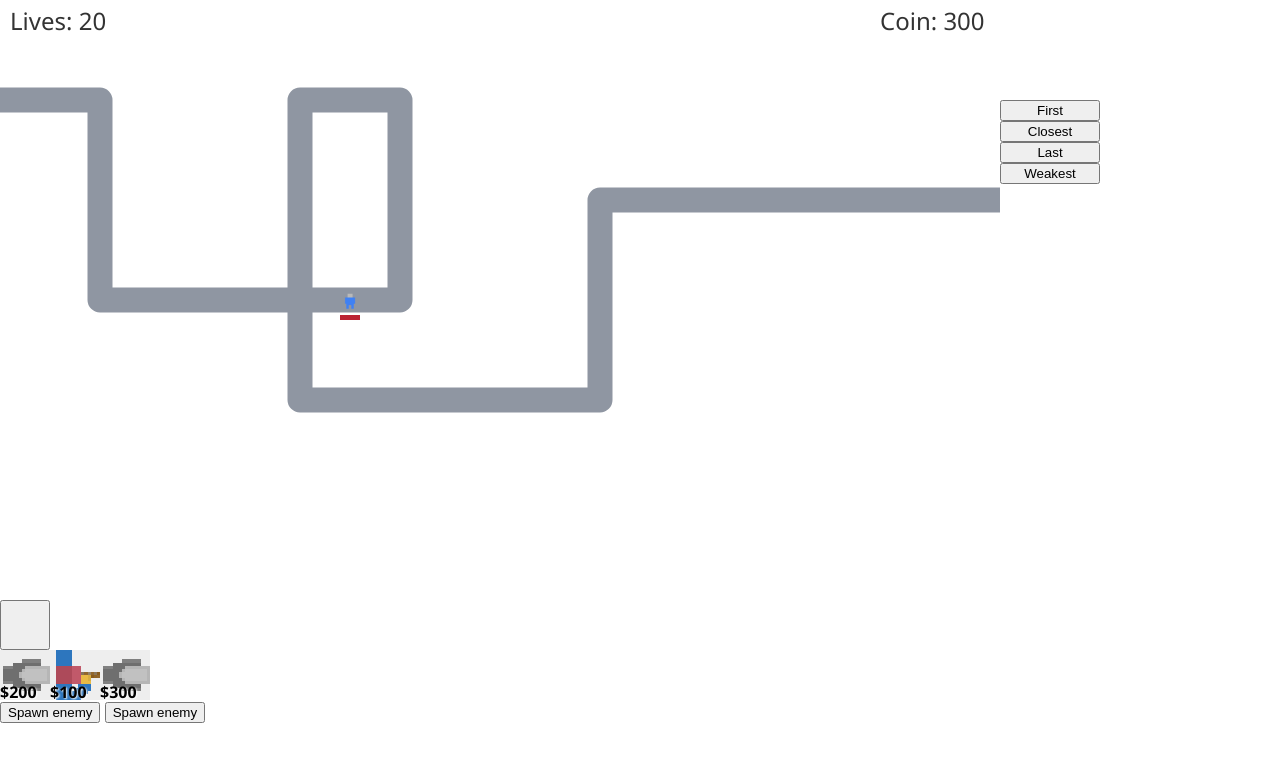
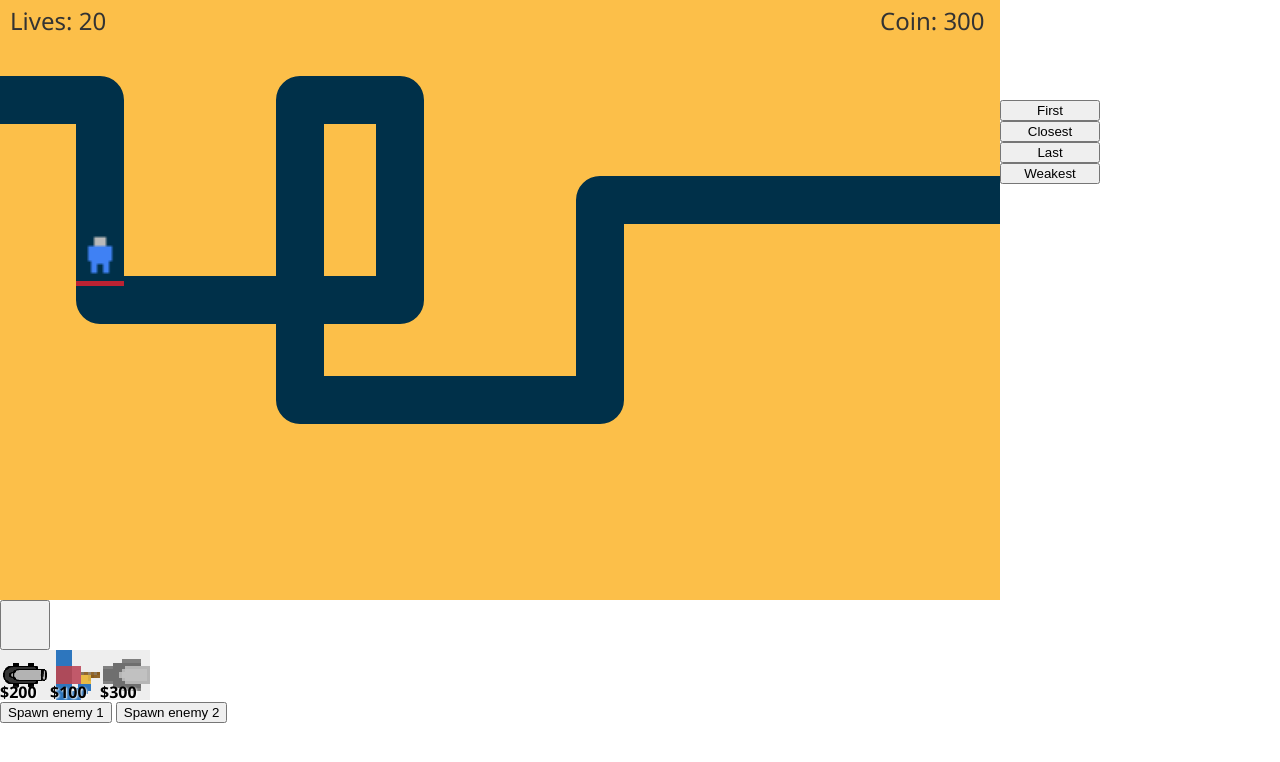
Before and after one commit to FOLLGAD/Tower-defense, a website: page client/index.html in a window 1280 px wide. Drawn offline with Linux system fonts and the light colour scheme.

Commit message:
new textures, and ui improvements

```diff
--- a/client/game.js
+++ b/client/game.js
@@ -46,11 +46,13 @@ class Vector {
 	}
 }
 
-class World {
-	constructor({ height = 600, width = 1000 }) {
-		this.height = height;
-		this.width = width;
-		this.path = [
+let Maps = {
+	0: {
+		width: 1000,
+		height: 600,
+		backgroundColor: "#fcbf49",
+		pathColor: "#003049",
+		path: [
 			new Vector(-50, 100),
 			new Vector(100, 100),
 			new Vector(100, 300),
@@ -60,17 +62,25 @@ class World {
 			new Vector(300, 400),
 			new Vector(600, 400),
 			new Vector(600, 200),
-			new Vector(1050, 200)
-		];
+			new Vector(1050, 200),
+		],
+	}
+}
+
+class World {
+	constructor({ mapnr = 0 }) {
+		Object.assign(this, Maps[mapnr]);
 	}
 	isOutOfBounds(vector) {
 		return vector.x < 0 || vector.x > this.width || vector.y < 0 || vector.y > this.height;
 	}
 	draw(ctx) {
+		ctx.fillStyle = this.backgroundColor;
+		ctx.fillRect(0, 0, this.width, this.height);
 		ctx.lineJoin = "round"
 		ctx.beginPath();
-		ctx.strokeStyle = "#8F96A2";
-		ctx.lineWidth = 25;
+		ctx.strokeStyle = this.pathColor;
+		ctx.lineWidth = 48;
 		this.path.forEach((vector, index) => {
 			if (index === 0) return ctx.moveTo(vector.x, vector.y);
 			ctx.lineTo(vector.x, vector.y);
@@ -84,8 +94,8 @@ let Enemies = {
 		image: newImg("./resources/enemies/base.png"),
 		drop: 10,
 		walkingSpeed: 2,
-		width: 20,
-		height: 20,
+		width: 48,
+		height: 48,
 		health: 100,
 		damage: 1,
 		armor: 2,
@@ -93,9 +103,9 @@ let Enemies = {
 	Goblin: {
 		image: newImg("./resources/enemies/base.png"),
 		drop: 5,
-		walkingSpeed: 3,
-		width: 15,
-		height: 15,
+		walkingSpeed: 4,
+		width: 32,
+		height: 32,
 		health: 50,
 		damage: 1,
 		armor: 1,
@@ -155,46 +165,46 @@ class Enemy {
 
 const Towers = {
 	Cannon: {
-		width: 20,
-		height: 20,
+		image: newImg("./resources/towers/cannon2.png"),
+		width: 48,
+		height: 48,
 		range: 100,
-		speed: 4,
+		speed: 8,
 		price: 200,
 		projectile: {
 			damage: 100,
-			speed: 8,
+			speed: 16,
 			penetration: 3,
 			radius: 5,
 		},
-		image: newImg("./resources/towers/cannon.png")
 	},
 	Peashooter: {
-		width: 20,
-		height: 20,
+		image: newImg("./resources/towers/peashooter.png"),
+		width: 48,
+		height: 48,
 		range: 150,
-		speed: 12,
+		speed: 24,
 		price: 100,
 		projectile: {
 			damage: 25,
-			speed: 12,
+			speed: 24,
 			penetration: 1,
 			radius: 2,
 		},
-		image: newImg("./resources/towers/peashooter.png")
 	},
 	Bomber: {
-		width: 20,
-		height: 20,
+		image: newImg("./resources/towers/cannon.png"),
+		width: 48,
+		height: 48,
 		range: 80,
-		speed: 2,
+		speed: 4,
 		price: 300,
 		projectile: {
 			damage: 200,
-			speed: 4,
+			speed: 8,
 			penetration: 5,
 			radius: 4,
 		},
-		image: newImg("./resources/towers/cannon.png")
 	}
 }
 
@@ -224,13 +234,8 @@ class Tower {
 		this.pos = vector;
 		this.rotation = 0;
 		this.cooldown = 0;
-		this.height = 20;
-		this.width = 20;
 
-		this.range = Towers[type].range;
-		this.speed = Towers[type].speed;
-		this.projectile = Towers[type].projectile;
-		this.image = Towers[type].image;
+		Object.assign(this, Towers[type]);
 
 		this.method = "first";
 
@@ -335,10 +340,12 @@ class Game {
 		let __game = this;
 		this.mousepos = new Vector(0, 0);
 		this.canvas = document.createElement("canvas");
+		this.canvas.imageSmoothingEnabled = false;
 		let gamediv = document.getElementById("game")
 		gamediv.appendChild(this.canvas);
 		this.ctx = this.canvas.getContext("2d");
 		this.selectedTower = null;
+		this.fps = 1000 / 30;
 
 		(function () {
 			let towerDisplay = document.createElement("div");
@@ -403,7 +410,7 @@ class Game {
 		menu.appendChild(playPause);
 		playPause.addEventListener("click", () => {
 			this.togglePlay();
-		})
+		});
 
 		let towermenu = document.createElement("div");
 		towermenu.className = "tower-menu";
@@ -431,7 +438,11 @@ class Game {
 					if (elem) elem.classList.remove("active");
 					this.classList.add("active");
 				}
-				__game.selectedTower = (__game.selectedTower == towername) ? null : towername;
+				if (__game.selectedTower == towername) {
+					__game.deselectBuyTower();
+				} else {
+					__game.selectedTower = towername;
+				}
 			})
 		});
 
@@ -451,6 +462,7 @@ class Game {
 				let towerln = player.towers.length;
 				for (let i = 0; i < towerln; i++) {
 					let tower = player.towers[i];
+					console.log(tower.width)
 					if (tower.pos.x < this.mousepos.x && tower.pos.x + tower.width > this.mousepos.x &&
 						tower.pos.y < this.mousepos.y && tower.pos.y + tower.height > this.mousepos.y) {
 						this.displayTower(tower);
@@ -462,7 +474,7 @@ class Game {
 				// Place new tower
 				let { width, height } = Towers[this.selectedTower];
 				if (player.buyTower({ vector: new Vector(e.clientX - width / 2, e.clientY - height / 2), type: this.selectedTower })) {
-					this.selectedTower = null;
+					this.deselectBuyTower();
 				}
 			}
 		});
@@ -473,16 +485,27 @@ class Game {
 		});
 		this.canvas.addEventListener("mouseleave", function () {
 			__game.hideCursor = true;
-		})
+		});
+		this.wave = {
+			number: 0,
+			queue: [],
+			passedTime: 0
+		}
+	}
+	deselectBuyTower() {
+		this.selectedTower = null;
+		let elem = document.querySelector(".tower.active");
+		elem && elem.classList.remove("active");
 	}
 	startAnimation() {
-		this.animid = requestAnimationFrame(this.update.bind(this));
+		this.animid = requestAnimationFrame(this.draw.bind(this));
 	}
 	stopAnimation() {
-		return cancelAnimationFrame(this.animid);
+		cancelAnimationFrame(this.animid);
 	}
 	togglePlay() {
 		this.play = !this.play;
+		if (this.play) this.update();
 	}
 	checkEnemyCollisions() {
 		let projln = this.projectiles.length;
@@ -524,8 +547,27 @@ class Game {
 		this.ctx.arc(pos.x, pos.y, range, 0, Math.PI * 2);
 		this.ctx.fill();
 	}
+	nextWave() {
+		let nr = ++this.wave.number;
+		this.wave.queue = getWave(nr);
+	}
+	spawnEnemies() {
+		this.wave.passedTime += this.fps;
+		if (this.wave.queue.length === 0) {
+			return;
+		} else if (this.wave.queue[0].enemies.length === 0) {
+			if (this.wave.passedTime > this.wave.queue[0].delay) {
+				this.wave.passedTime -= this.wave.queue[0].delay;
+				this.wave.queue.shift();
+			}
+		} else if (this.wave.passedTime > this.wave.queue[0].interval) {
+			this.wave.passedTime -= this.wave.queue[0].interval;
+			let enem = this.wave.queue[0].enemies.shift();
+			this.enemies.push(enem);
+		}
+	}
 	update() {
-		if (this.play) {
+		if (!this.play) return;
 		this.projectiles.forEach(proj => {
 			proj.update();
 			if (this.world.isOutOfBounds(proj.pos)) {
@@ -540,11 +582,8 @@ class Game {
 		});
 		this.players.forEach(player => player.update());
 		this.checkEnemyCollisions();
-		}
-
-		this.draw();
-
-		requestAnimationFrame(this.update.bind(this));
+		this.spawnEnemies();
+		setTimeout(this.update.bind(this), this.fps);
 	}
 	draw() {
 		let canvas = this.canvas,
@@ -580,6 +619,7 @@ class Game {
 		ctx.font = "24px 'Segoe UI'";
 		ctx.fillText(`Lives: ${this.lives}`, 10, 30);
 		ctx.fillText(`Coin: ${this.players[0].money}`, canvas.width - 120, 30);
+		requestAnimationFrame(this.draw.bind(this));
 	}
 }
 
@@ -616,23 +656,44 @@ function isCircleRectColliding(circle, rect) {
 	return (dx * dx + dy * dy <= (circle.radius * circle.radius));
 }
 
+/*	Queue Object:
+ *		enemies: []Enemy
+ *			which enemies to spawn
+ *		interval: Number
+ *			ms to wait between each enemy. defaults to 250ms
+ *		delay: Number
+*			ms to wait until next batch. defaults to 1000ms
+ */
+function addN(iterations, classFunction) {
+	let restArgs = Array.prototype.slice.call(arguments, 3);
+	if (restArgs.length == 0) restArgs = [{}];
+	let array = [];
+	for (let i = 0; i < iterations; i++) {
+		array.push(new classFunction(...restArgs));
+	}
+	return array;
+}
+
 function getWave(wavenr) {
 	let queue = [];
 
-	function pushN(array, iterations, classFunction) {
-		let restArgs = arguments.slice(3);
-		for (let i = 0; i < iterations; i++) {
-			array.push(new classFunction(...restArgs));
+	if (wavenr > 0) {
+		let batch = {
+			enemies: addN(15, Enemy),
+			interval: 1000,
+			delay: 10000,
 		}
-	}
-	if (wavenr > 0) {
-		pushN(queue, 15, Enemy);
+		queue.push(batch);
 	}
 	if (wavenr > 5) {
-		pushN(queue, 15, Enemy, { type: "Ogre" });
+		let batch = {
+			enemies: addN(15, Enemy, { type: "Goblin" }),
+			interval: 1000,
+			delay: 10000,
+		}
+		queue.push(batch);
 	}
 	if (wavenr > 10) {
-
 	}
 	return queue;
 }
--- a/client/index.html
+++ b/client/index.html
@@ -10,8 +10,8 @@
 	<body>
 		<div id="game"></div>
 		<div id="menu"></div>
-		<button onclick="gamesession.enemies.push(new Enemy({}));">Spawn enemy</button>
-		<button onclick="gamesession.enemies.push(new Enemy({type:'Goblin'}));">Spawn enemy</button>
+		<button onclick="gamesession.enemies.push(new Enemy({}));">Spawn enemy 1</button>
+		<button onclick="gamesession.enemies.push(new Enemy({type:'Goblin'}));">Spawn enemy 2</button>
 	</body>
 
 </html>
```
Also changed, not shown: client/resources/towers/cannon.svg (added), client/resources/towers/cannon2.png (added), 1 other file. Lines whose indentation alone changed are shown as unchanged.
